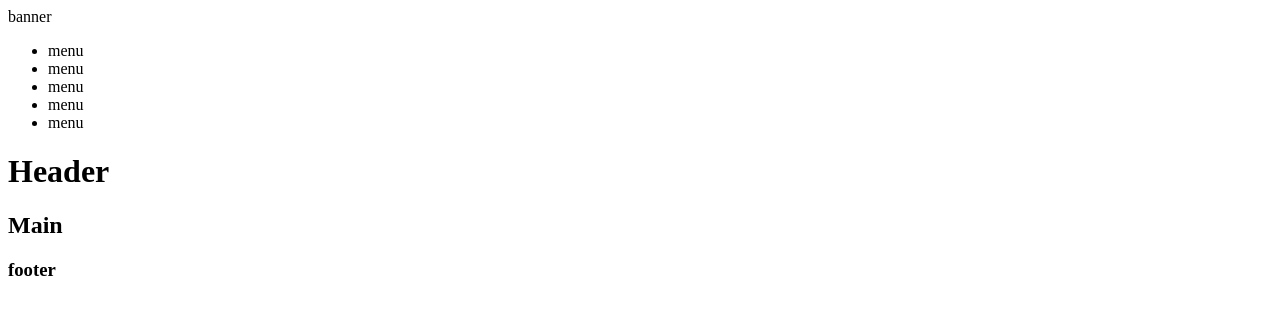
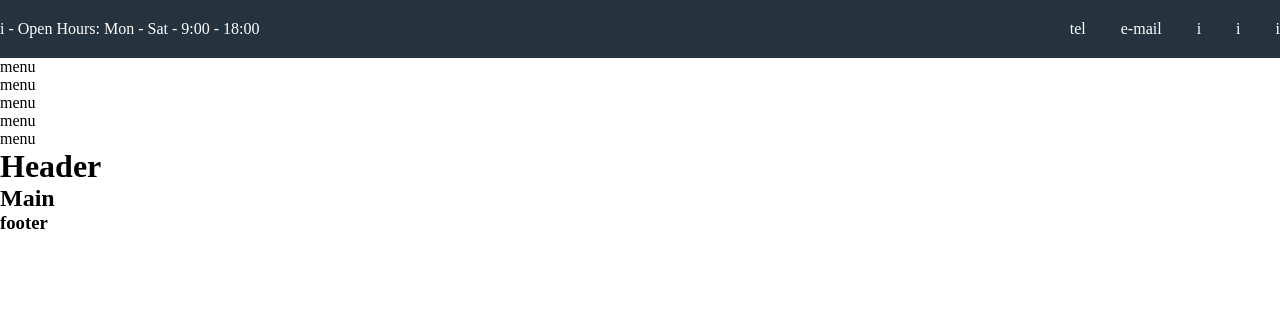
Before and after one commit to RiccardoImperato/proj-html-vuejs, a Vue app: page / in a window 1280 px wide. Shown: the top 314 px of the page. Built offline with nearby package versions, Linux system fonts and the light colour scheme.

Commit message:
feat: struttura banner orari e contatti

```diff
--- a/src/assets/scss/style.scss
+++ b/src/assets/scss/style.scss
@@ -0,0 +1,19 @@
+/* Reset */
+
+* {
+    margin: 0;
+    padding: 0;
+    box-sizing: border-box;
+}
+
+/*/ Reset */
+
+/* Common */
+
+.box {
+    max-width: 1280px;
+    margin: 0 auto;
+}
+
+
+/*/ Common */
--- a/src/components/header/Banner.vue
+++ b/src/components/header/Banner.vue
@@ -6,9 +6,41 @@ export default {
 </script>
 
 <template>
-    <div>
-        banner
+    <div class="container">
+        <div class="banner box">
+            <div>
+                i - Open Hours: Mon - Sat - 9:00 - 18:00
+            </div>
+            <ul>
+                <li>tel</li>
+                <li>e-mail</li>
+                <li>
+                    <ul class="socials">
+                        <li>i</li>
+                        <li>i</li>
+                        <li>i</li>
+                    </ul>
+                </li>
+            </ul>
+        </div>
     </div>
 </template>
 
-<style></style>
+<style scoped lang="scss">
+.container {
+    color: #fff;
+    background-color: #24333d;
+
+    .banner {
+        padding: 20px 0;
+        display: flex;
+        justify-content: space-between;
+
+        ul {
+            list-style-type: none;
+            display: flex;
+            gap: 35px;
+        }
+    }
+}
+</style>
```
